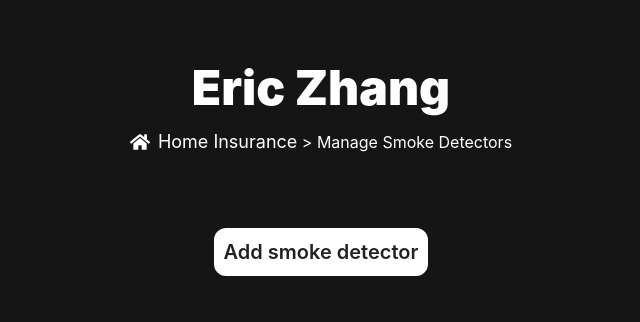
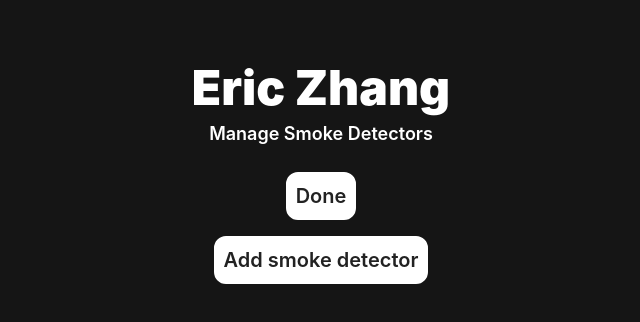
Before and after one commit to ez314/Live-Safe-and-Save, a Next.js app: page /manage in a window 1280 px wide. Shown: the top 322 px of the page, without its empty margins (319-959 px from the left). Built offline with nearby package versions, Linux system fonts and the light colour scheme.

Commit message:
feat(query): added automagic query params for manage page

```diff
--- a/components/HomeAsset/index.tsx
+++ b/components/HomeAsset/index.tsx
@@ -1,10 +1,12 @@
+import Link from 'next/link'
 export interface HomeAssetProps {
   className?: string;
   type?: string;
 }
 export default function HomeAsset({ className, type }: HomeAssetProps) {
   return (
-    <div className={`my-2 p-2 text-xl font-semibold rounded-xl bg-custom-white-0 border-custom-white-0 text-custom-gray-1 cursor-pointer border-2 hover:bg-custom-gray-1 hover:text-custom-white-0 transition-colors ${className}`
-} >{type}</div>
+    <Link href={`/manage?itemName=${type?.toLowerCase().replaceAll("\\w+", "%20")}`} >
+      <div className={`custom-btn ${className}`}>{type}</div>
+    </Link>
   )
 }
--- a/pages/manage.tsx
+++ b/pages/manage.tsx
@@ -5,14 +5,9 @@ const Manage: NextPage = () => {
   return (
     <div className='mt-16 flex flex-col items-center text-custom-white-0'>
       <div className='text-5xl font-black'>Eric Zhang</div>
-      <div className='flex mt-4 flex-row items-center'>
-        <div className='flex flex-row items-center'>
-          <HomeSVG width={20} height={20} />
-          <div className='ml-2 text-lg cursor-pointer hover:underline'>Home Insurance</div>
-          <span>&nbsp;&gt; Manage Smoke Detectors</span>
-        </div>
-      </div>
-      <div className='mt-16 flex flex-col items-center'>
+      <div className='mt-2 text-lg font-semibold'>Manage Smoke Detectors</div>
+      <div className='mt-4 flex flex-col items-center'>
+        <div className='custom-btn'>Done</div>
         <div className='custom-btn'>Add smoke detector</div>
       </div>
     </div>
```
